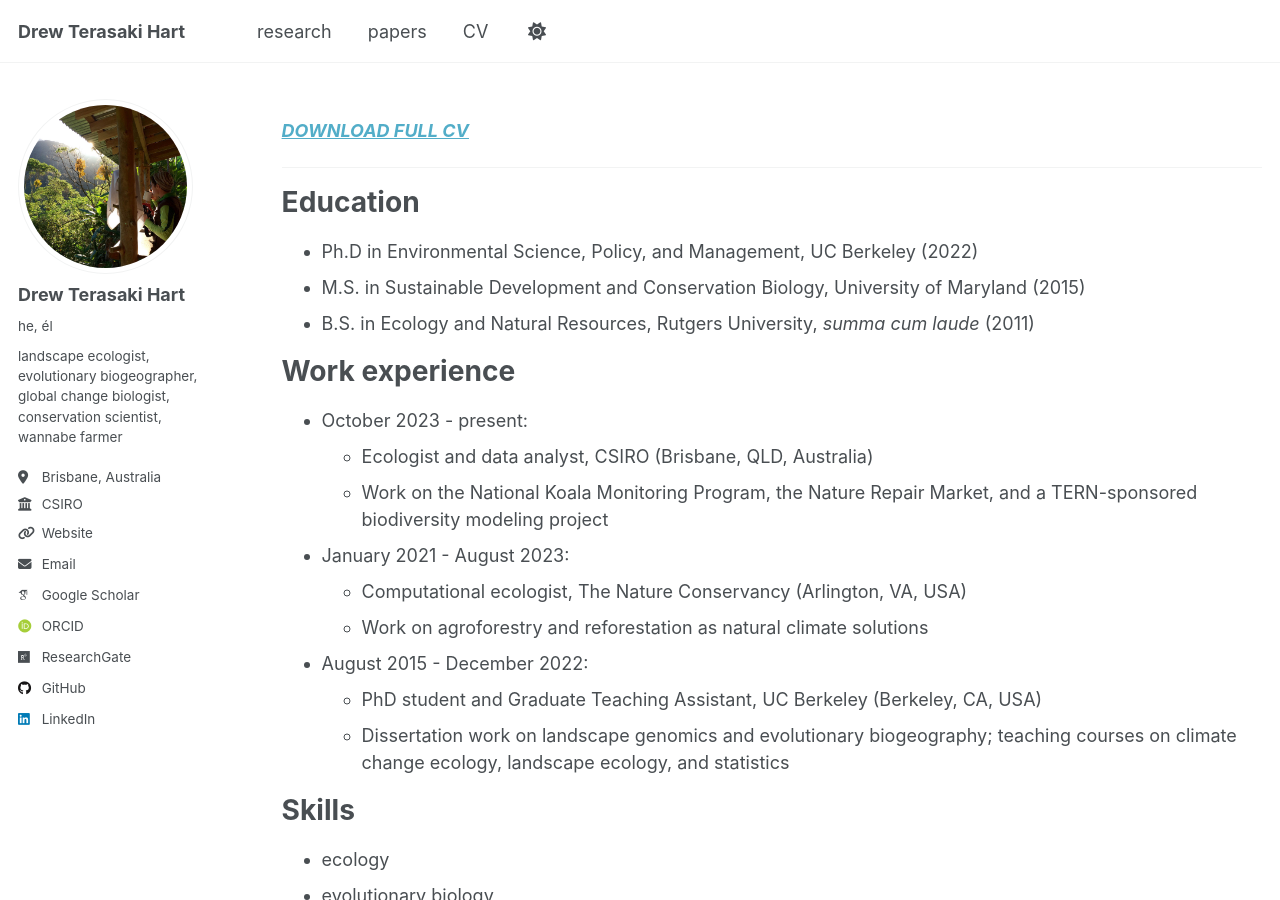
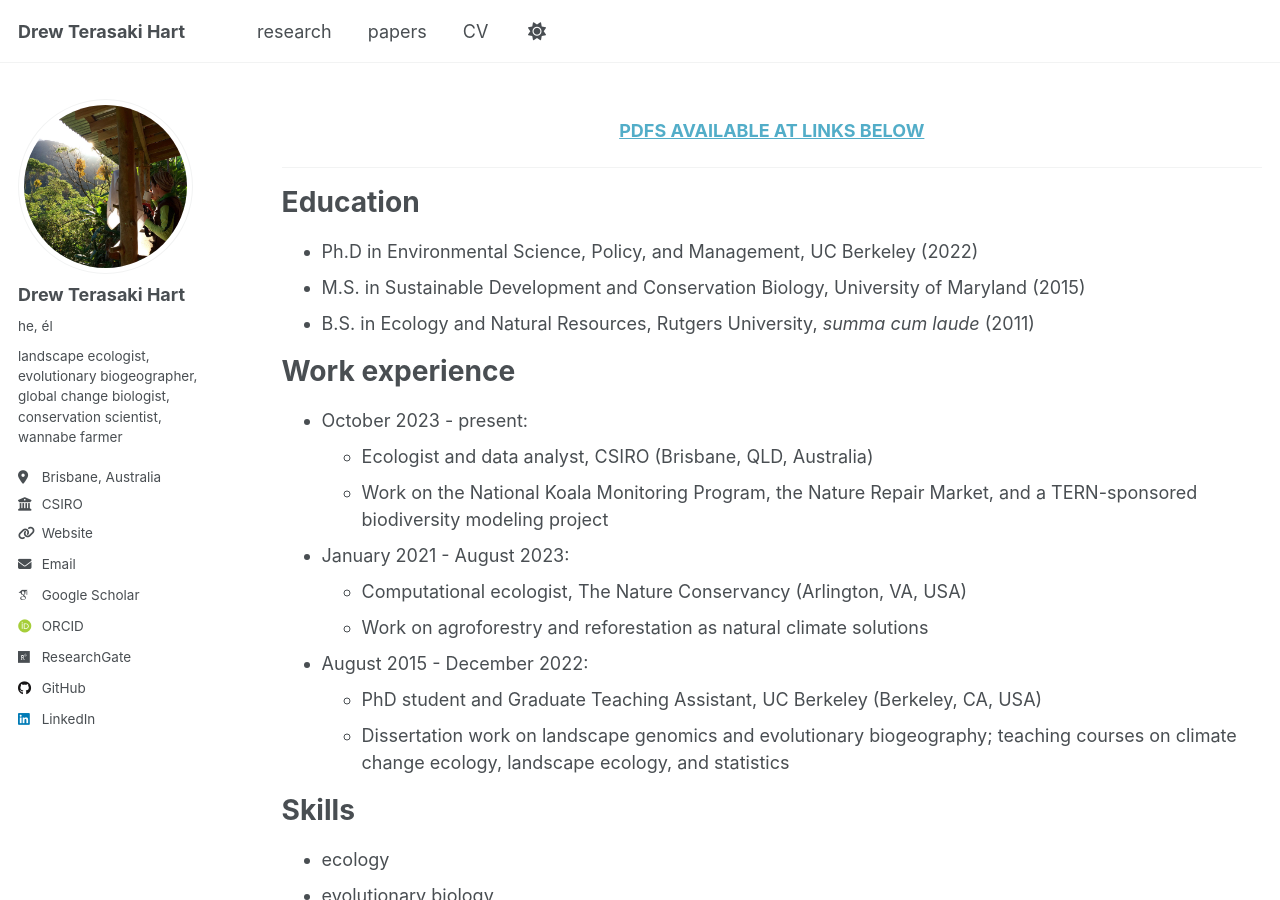
Before and after one commit to erthward/erthward.github.io, a Jekyll site: the page built from _pages/cv.md, in a window 1280 px wide and 900 px high. Built offline with Jekyll 4.4.1, drawn with Linux system fonts in a browser that asks for light colours; some web fonts are replaced; a script that is not in the unit is left out.

Commit message:
Fix projects section dividers, center and color PDF link at top of CV page

```diff
--- a/_pages/cv.md
+++ b/_pages/cv.md
@@ -10,7 +10,8 @@ redirect_from:
 {% include base_path %}
 
 
-***[DOWNLOAD FULL CV](/files/terasaki_hart_cv.pdf)***
+<center><p style="color:#f76a23; font-weight:bold"><a href='/files/terasaki_hart_cv.pdf'>PDFS AVAILABLE AT LINKS BELOW</a></p></center>
+
 
 -----------------------------------------
 
```
Also changed, not shown: _pages/projects.md (+2 -2 lines).
